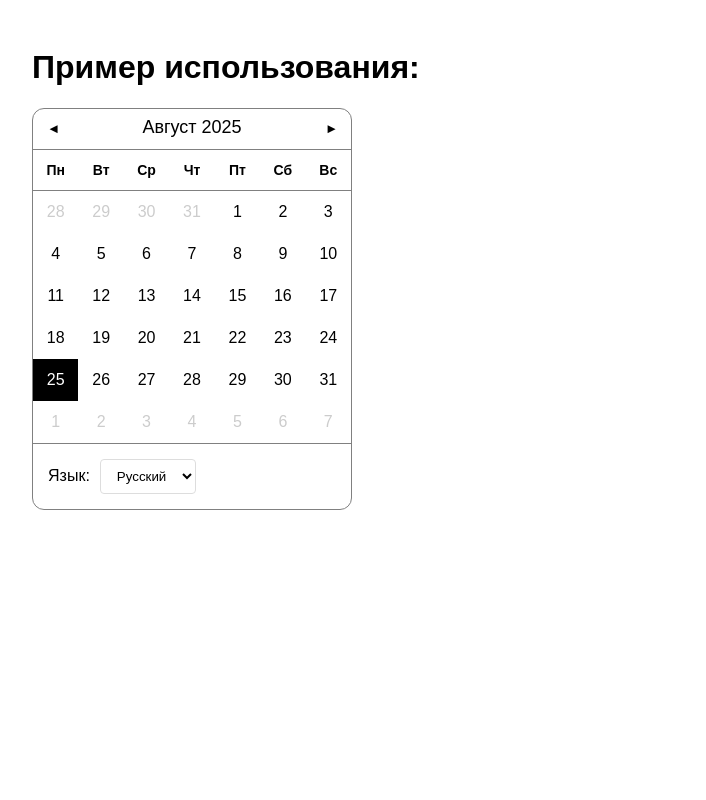
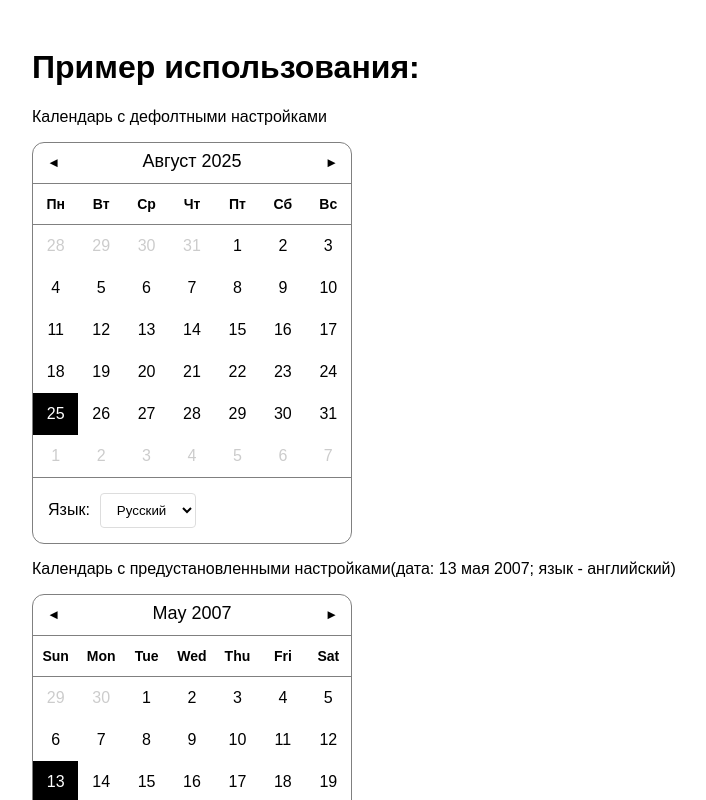
Before and after one commit to 108saimon/WorkingHands, a Vue app: page / in a window 1280 px wide. Shown: the top 800 px of the page, without its empty margins (148-854 px from the left). Built offline with nearby package versions, Linux system fonts and the light colour scheme.

Commit message:
add function alertDate on date-selected emit

```diff
--- a/src/App.vue
+++ b/src/App.vue
@@ -1,5 +1,9 @@
 <script setup>
 import Calendar from './components/Calendar.vue';
+
+function alertDate(payload) {
+  alert(`Дата: ${payload.date}; Отформатированная дата: ${payload.formattedDate}; `)
+}
 </script>
 
 <template>
@@ -7,7 +11,17 @@ import Calendar from './components/Calendar.vue';
     <div class="container">
       <h1>Пример использования:</h1>
       <div>
-        <Calendar />
+        <p>Календарь с дефолтными настройками</p>
+        <Calendar @date-selected="alertDate" />
+      </div>
+      <!-- <br> -->
+      <div>
+        <p>Календарь с предустановленными настройками(дата: 13 мая 2007; язык - английский)</p>
+        <Calendar
+          :initial-date="'2007-5-13'"
+          :language="'en'"
+          @date-selected="alertDate"
+        />
       </div>
     </div>
   </div>
```
